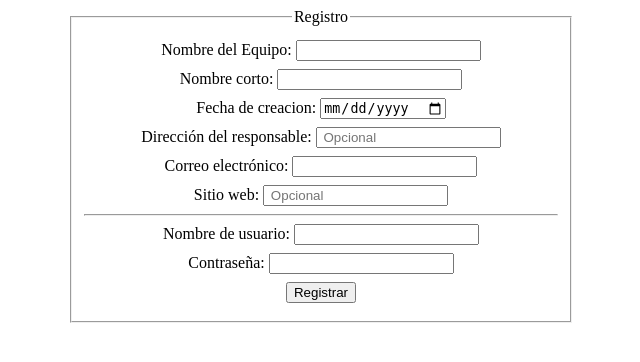
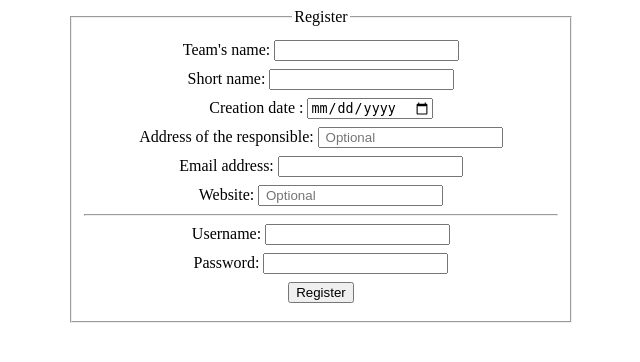
Before and after one commit to MariandreaMV/proyecto-2-droma, a PHP site: page /php/auth/register.php in a window 1280 px wide. Shown: the top 362 px of the page, without its empty margins (319-959 px from the left). Run offline with PHP 8.4, Linux system fonts and the light colour scheme.

Commit message:
translate to english

```diff
--- a/index.php
+++ b/index.php
@@ -2,7 +2,7 @@
 <html>
     <head>
         <meta charset="utf-8">
-        <title>Sistema de torneos desportivos</title>
+        <title>Sport tournament system</title>
     </head>
     <body>
 
--- a/php/auth/register.php
+++ b/php/auth/register.php
@@ -1,49 +1,49 @@
 <html>
 <head>
 	<meta charset='utf-8'>
-	<title>Sistema de torneos deportivos</title>
+	<title>Sport tournament system</title>
 	<link rel="stylesheet" type="text/css" href="/css/style.css">
 </head>
 <body>
 	<div class='container'>
 		<form class=''>
 			<fieldset class='content'>
-				<legend>Registro</legend>
+				<legend>Register</legend>
 				<div class='separator'>
-					<label for='name'>Nombre del Equipo: </label>
+					<label for='name'>Team's name: </label>
 					<input id='name' type='text' name='name' required>
 				</div>
 				<div class='separator'>
-					<label for='short-name'>Nombre corto: </label>
+					<label for='short-name'>Short name: </label>
 					<input id='short-name' type='text' name='short-name' required>
 				</div>
 				<div class='separator'>
-					<label for='date'>Fecha de creacion: </label>
+					<label for='date'>Creation date : </label>
 					<input id='date' type='date' name='date' required>
 				</div>
 				<div class="separator">
-					<label for='address'>Dirección del responsable: </label>
-					<input id='address' type='text' name='address' placeholder=' Opcional' required>
+					<label for='address'>Address of the responsible: </label>
+					<input id='address' type='text' name='address' placeholder=' Optional' >
 				</div>
 				<div class="separator">
-					<label for='email'>Correo electrónico: </label>
+					<label for='email'>Email address: </label>
 					<input id='email' type='email' name='email' required>
 				</div>
 				<div class="separator">
-					<label for='website'>Sitio web: </label>
-					<input id='website' type='text' name='website' placeholder=' Opcional' required>
+					<label for='website'>Website: </label>
+					<input id='website' type='text' name='website' placeholder=' Optional' >
 				</div>
 				<hr>
 				<div class="separator">
-					<label for='username'>Nombre de usuario: </label>
+					<label for='username'>Username: </label>
 					<input id='username' type='text' name='username' required>
 				</div>
 				<div class="separator">
-					<label for='password'>Contraseña: </label>
+					<label for='password'>Password: </label>
 					<input id='password' type='password' name='password' required>
 				</div>
 				<div class="separator">
-					<button>Registrar </button>
+					<button>Register </button>
 				</div>
 			</fieldset>
 		</form>
```
Also changed, not shown: php/auth/login.php (+5 -5 lines).
